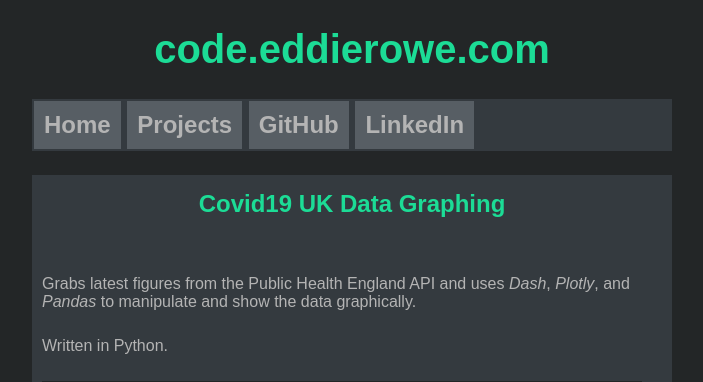
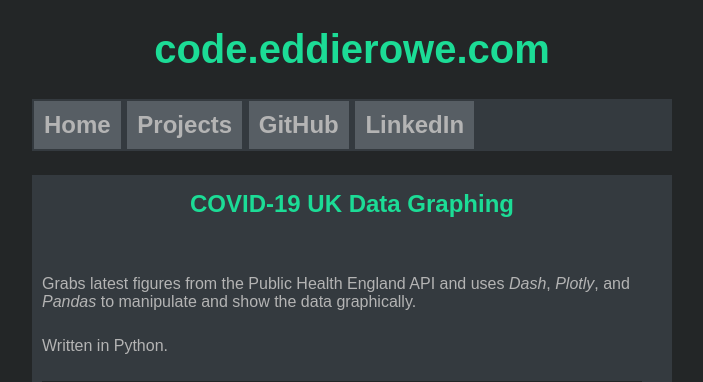
Before and after one commit to EddieRowe/code.eddierowe.com, a PHP site: page /covid19-uk-graphing.php in a window 1280 px wide. Shown: the top 382 px of the page, without its empty margins (288-991 px from the left). Run offline with PHP 8.4, Linux system fonts and the light colour scheme.

Commit message:
Title change

```diff
--- a/covid19-uk-graphing.php
+++ b/covid19-uk-graphing.php
@@ -2,7 +2,7 @@
 <html lang = "en">
     <head>
         <?php
-            $title = "Covid19 UK Data Graphing";
+            $title = "COVID-19 UK Data Graphing";
             include "includes/head.html"
         ?>
     </head>
```
